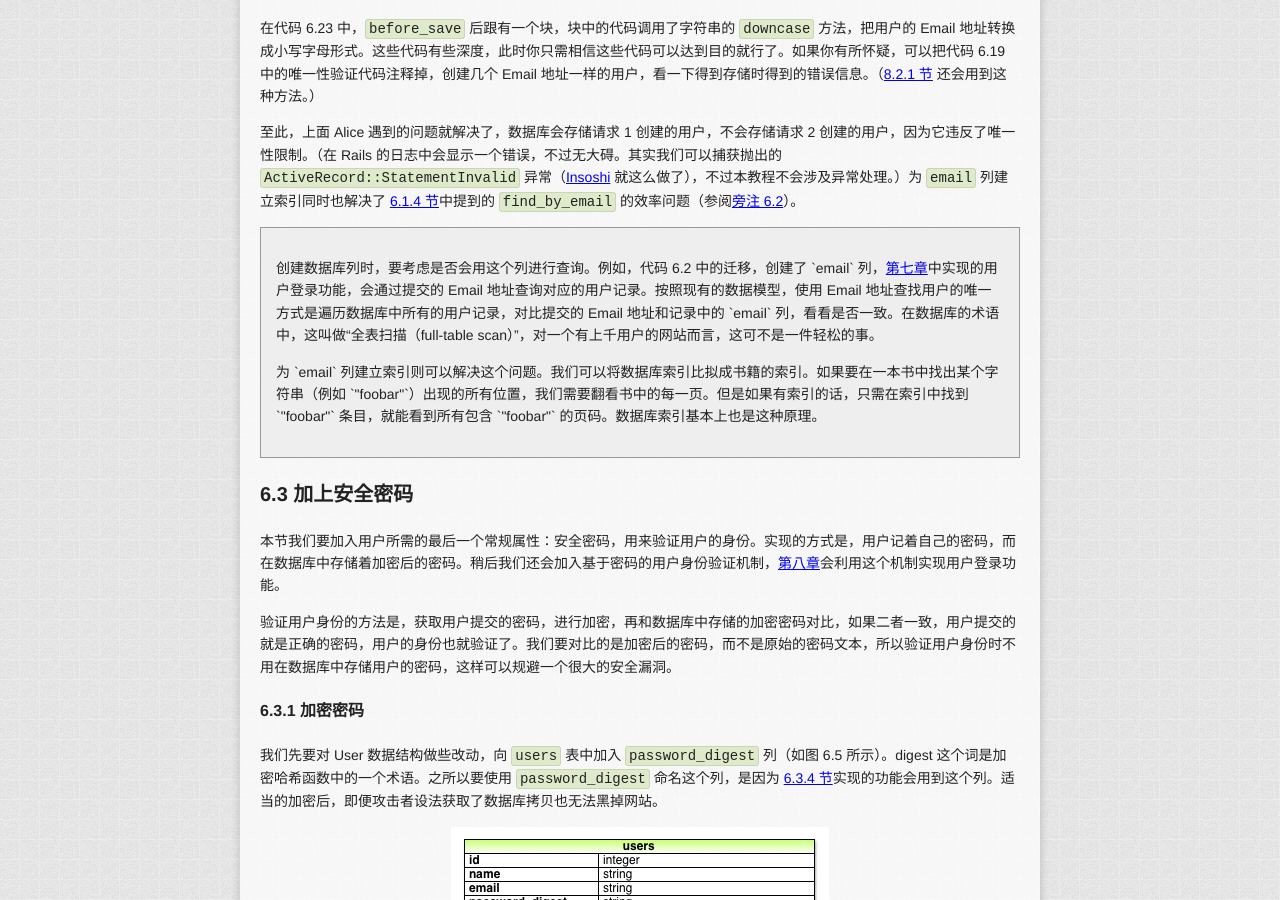
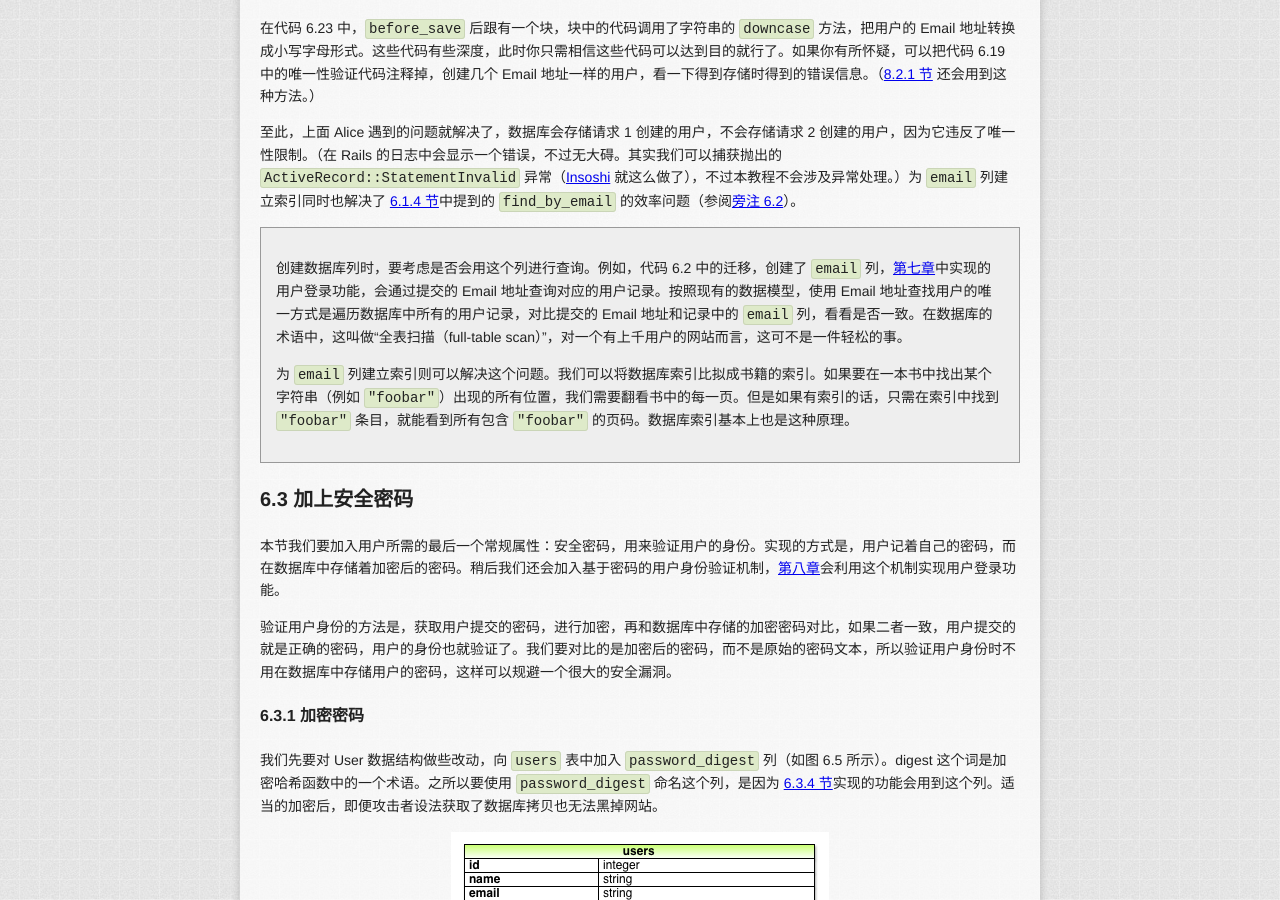
Before and after one commit to AndorChen/rails-tutorial-2nd-cn, a Jekyll site: the page built from chapter6.md, in a window 1280 px wide and 900 px high, scrolled down 23621 px. Built offline with Jekyll 4.4.1, drawn with Linux system fonts in a browser that asks for light colours; nearby versions of some CDN libraries; library files that are not in the unit come from our copies; Markdown is read by kramdown in place of the engine named in the settings; some of the changed text lies outside the part shown.

Commit message:
little fix

```diff
--- a/chapter6.md
+++ b/chapter6.md
@@ -1031,8 +1031,8 @@ end
 至此，上面 Alice 遇到的问题就解决了，数据库会存储请求 1 创建的用户，不会存储请求 2 创建的用户，因为它违反了唯一性限制。（在 Rails 的日志中会显示一个错误，不过无大碍。其实我们可以捕获抛出的 `ActiveRecord::StatementInvalid` 异常（[Insoshi](http://github.com/insoshi/insoshi/blob/master/app/controllers/people_controller.rb) 就这么做了），不过本教程不会涉及异常处理。）为 `email` 列建立索引同时也解决了 [6.1.4 节](#sec-6-1-4)中提到的 `find_by_email` 的效率问题（参阅[旁注 6.2](#box-6-2)）。
 
 <div id="box-6-2" class="aside">
-    <p>创建数据库列时，要考虑是否会用这个列进行查询。例如，代码 6.2 中的迁移，创建了 `email` 列，<a href="/chapter7.html">第七章</a>中实现的用户登录功能，会通过提交的 Email 地址查询对应的用户记录。按照现有的数据模型，使用 Email 地址查找用户的唯一方式是遍历数据库中所有的用户记录，对比提交的 Email 地址和记录中的 `email` 列，看看是否一致。在数据库的术语中，这叫做“全表扫描（full-table scan）”，对一个有上千用户的网站而言，这可不是一件轻松的事。</p>
-    <p>为 `email` 列建立索引则可以解决这个问题。我们可以将数据库索引比拟成书籍的索引。如果要在一本书中找出某个字符串（例如 `"foobar"`）出现的所有位置，我们需要翻看书中的每一页。但是如果有索引的话，只需在索引中找到 `"foobar"` 条目，就能看到所有包含 `"foobar"` 的页码。数据库索引基本上也是这种原理。</p>
+    <p>创建数据库列时，要考虑是否会用这个列进行查询。例如，代码 6.2 中的迁移，创建了 <code>email</code> 列，<a href="/chapter7.html">第七章</a>中实现的用户登录功能，会通过提交的 Email 地址查询对应的用户记录。按照现有的数据模型，使用 Email 地址查找用户的唯一方式是遍历数据库中所有的用户记录，对比提交的 Email 地址和记录中的 <code>email</code> 列，看看是否一致。在数据库的术语中，这叫做“全表扫描（full-table scan）”，对一个有上千用户的网站而言，这可不是一件轻松的事。</p>
+    <p>为 <code>email</code> 列建立索引则可以解决这个问题。我们可以将数据库索引比拟成书籍的索引。如果要在一本书中找出某个字符串（例如 <code>"foobar"</code>）出现的所有位置，我们需要翻看书中的每一页。但是如果有索引的话，只需在索引中找到 <code>"foobar"</code> 条目，就能看到所有包含 <code>"foobar"</code> 的页码。数据库索引基本上也是这种原理。</p>
 </div>
 
 <h2 id="sec-6-3">6.3 加上安全密码</h2>
@@ -1328,10 +1328,10 @@ end
 再次用到了 `let` 方法，还用到了 `specify` 方法。`specify` 是 `it` 方法的别名，如果你觉得某个地方用 `it` 读起来怪怪的，就可以换用 `specify`。本例中，“it should not equal wrong user”读起来很顺，不过“user: user with invalid password should be false”有点累赘，换用“specify: user with invalid password should be false”感觉就好些。
 
 <div id="box-6-3" class="aside">
-    <h4>旁注 6.3 `let` 方法</h4>
-    <p>我们可以使用 RSpec 提供的 `let` 方法便捷的在测试中定义局部变量。`let` 方法的句法看起来有点怪，不过和变量赋值语句的作用是一样的。`let` 方法的参数是一个 Symbol，后面可以跟着一个块，块中代码的返回值会赋给名为 Symbol 代表的局部变量。也就是说：</p>
+    <h4>旁注 6.3 <code>let</code> 方法</h4>
+    <p>我们可以使用 RSpec 提供的 <code>let</code> 方法便捷的在测试中定义局部变量。<code>let</code> 方法的句法看起来有点怪，不过和变量赋值语句的作用是一样的。<code>let</code> 方法的参数是一个 Symbol，后面可以跟着一个块，块中代码的返回值会赋给名为 Symbol 代表的局部变量。也就是说：</p>
     <pre>let(:found_user) { User.find_by_email(@user.email) }</pre>
-    <p>定义了一个名为 `found_user` 的变量，其值等于 `find_by_email` 的返回值。在这个测试用例的任何一个 `before` 或 `it` 块中都可以使用这个变量。使用 `let` 方法定义变量的一个好处是，它可以记住（memoize）变量的值。（memoize 是个行业术语，不是“memorize”的误拼写。）对上面的代码而言，因为 `let` 的备忘功能，`found_user` 的值会被记住，因此不管调用多少次 User 模型测试，`find_by_email` 方法只会运行一次。</p>
+    <p>定义了一个名为 <code>found_user</code> 的变量，其值等于 <code>find_by_email</code> 的返回值。在这个测试用例的任何一个 <code>before</code> 或 <code>it</code> 块中都可以使用这个变量。使用 <code>let</code> 方法定义变量的一个好处是，它可以记住（memoize）变量的值。（memoize 是个行业术语，不是“memorize”的误拼写。）对上面的代码而言，因为 <code>let</code> 的备忘功能，<code>found_user</code> 的值会被记住，因此不管调用多少次 User 模型测试，<code>find_by_email</code> 方法只会运行一次。</p>
 </div>
 
 最后，安全起见，我们还要编写一个密码长度测试，大于 6 个字符才能通过：
```
Also changed, not shown: chapter9.md (+1 -1 lines).
